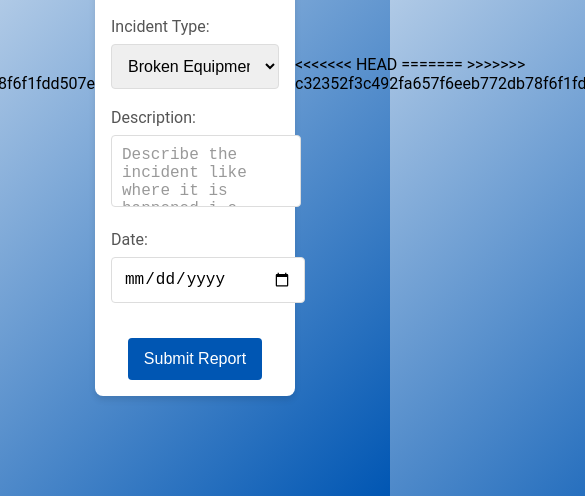
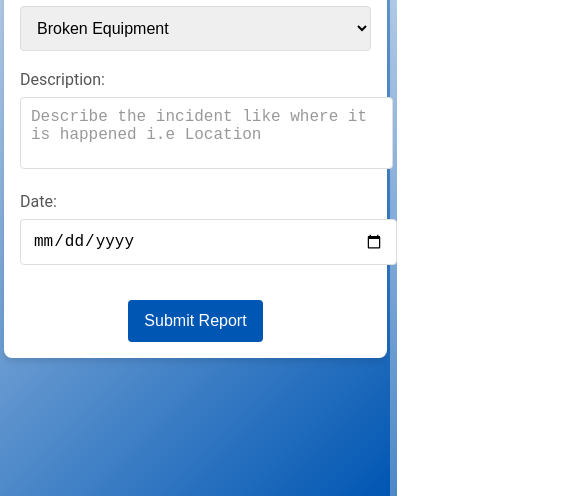
Before and after one commit to janaki799/incident-reporting-system, a website: page report.html in a window 390 px wide. Shown: the part 348-844 px from the top of the page, 585 px wide, since content can reach past the window. Drawn offline with Linux system fonts and the light colour scheme.

Commit message:
Resolved merge conflicts in report.html

```diff
--- a/report.html
+++ b/report.html
@@ -4,11 +4,7 @@
     <meta charset="UTF-8">
     <meta name="viewport" content="width=device-width, initial-scale=1.0">
     <title>Incident Reporting Form</title>
-<<<<<<< HEAD
-    <link rel="stylesheet" href="style.css">
-=======
     <link rel="stylesheet" href="style.css?=2.0">
->>>>>>> c32352f3c492fa657f6eeb772db78f6f1fdd507e
 </head>
 <body>
     <div class="container flip-animation">
@@ -58,8 +54,4 @@
 </div>
     <script src="script.js"></script>
 </body>
-<<<<<<< HEAD
 </html>
-=======
-</html>
->>>>>>> c32352f3c492fa657f6eeb772db78f6f1fdd507e
--- a/styles.css
+++ /dev/null
@@ -1,219 +0,0 @@
-/* General styles */
-body {
-    font-family: 'Roboto', sans-serif;
-    background: linear-gradient(135deg, #f5f7fa 0%,#0056b3 100%);
-    margin: 0;
-    padding: 0;
-    min-height: 100vh;
-    display: flex;
-    justify-content: center;
-    align-items: center;
-}
-
-.container {
-    background-color: #FFFFFF;
-    border-radius: 8px;
-    box-shadow: 0 4px 6px rgba(0, 0, 0, 0.1);
-    padding: 2rem;
-    max-width: 500px;
-    width: 100%;
-}
-/* Flip Animation */
-.flip {
-    transform: rotateY(180deg); /* Flip effect */
-}
-
-.container .form-group {
-    margin-bottom: 1.5rem;
-}
-
-/* Label */
-label {
-    display: block;
-    margin-bottom: 0.5rem;
-    color: #555;
-}
-
-/* Input fields and select */
-input[type="text"],
-input[type="date"],
-select,
-textarea {
-    width: 100%;
-    padding: 0.75rem;
-    border: 1px solid #ddd;
-    border-radius: 4px;
-    font-size: 1rem;
-    transition: border-color 0.3s ease;
-}
-
-input[type="text"]:focus,
-input[type="date"]:focus,
-select:focus,
-textarea:focus {
-    border-color: #0056b3;
-    outline: none;
-}
-
-/* Button styles */
-button {
-    background-color: #0056b3;
-    color: white;
-    border: none;
-    padding: 0.75rem 1.5rem;
-    font-size: 1rem;
-    border-radius: 4px;
-    cursor: pointer;
-    transition: background-color 0.3s ease;
-    display: block;
-    margin: 1rem auto 0 auto; /* Margin at top for spacing from input */
-}
-
-button:hover {
-    background-color: #004494;
-}
-
-/* Textarea - auto-expand */
-textarea {
-    resize: none;
-    min-height: 100px;
-    height: auto;
-    padding: 0.75rem;
-    border: 1px solid #ddd;
-    border-radius: 4px;
-    font-size: 1rem;
-}
-
-textarea:focus {
-    border-color: #0056b3;
-    outline: none;
-}
-
-/* Responsive styles */
-@media (max-width: 600px) {
-    .container {
-        width: 90%;
-        padding: 1rem; /* Reduced padding for mobile */
-    }
-
-    input, select, textarea {
-        max-width: 100%;
-    }
-
-    button {
-        padding: 0.75rem 1rem; /* Adjusted button padding for mobile */
-    }
-}
-
-/* Spinner Overlay */
-.spinner-overlay {
-    position: fixed;
-    top: 0;
-    left: 0;
-    width: 100%;
-    height: 100%;
-    background: rgba(255, 255, 255, 0.8);
-    display: flex;
-    justify-content: center;
-    align-items: center;
-    z-index: 1000;
-    display: none;
-}
-
-/* Spinner Animation */
-.spinner-circle {
-    border: 8px solid #f3f3f3;
-    border-top: 8px solid #3498db;
-    border-radius: 50%;
-    width: 50px;
-    height: 50px;
-    animation: spin 1s linear infinite;
-}
-
-/* Spinner animation keyframes */
-@keyframes spin {
-    0% { transform: rotate(0deg); }
-    100% { transform: rotate(360deg); }
-}
-
-.spinner-overlay p {
-    margin-top: 10px;
-    font-size: 1.2em;
-    color: #333;
-}
-textarea {
-    width: 100%;
-    padding: 10px;
-    border: 1px solid #ddd;
-    border-radius: 4px;
-    font-size: 1rem;
-    resize: none;  /* Disable manual resizing */
-    min-height: 50px;  /* Set the initial height */
-    overflow: hidden;  /* Hide scrollbar */
-}
-
-/* Optional: Add focus effect */
-textarea:focus {
-    border-color: #0056b3;
-    outline: none;
-}
-
-/* General styles for flip-container */
-.flip-container{
-    perspective: 1000px;
-    width: 300px;
-    height: 200px;
-    margin: 50px auto;
-}
-
-/* Flip Card */
-.flip-container{
-    position: relative;
-    width: 100%;
-    height: 100%;
-    transition: transform 0.6s; /* Smooth flip transition */
-    transform-style: preserve-3d;
-}
-
-/* Front side of the card */
-.flip-card-front, .flip-card-back {
-    position: absolute;
-    top: 0;
-    left: 0;
-    width: 100%;
-    height: 100%;
-    backface-visibility: hidden; /* Hides back of the card when flipped */
-}
-
-/* Front content (College Code input) */
-.flip-card-front {
-    background: #fff;
-    padding: 20px;
-    display: flex;
-    flex-direction: column;
-    justify-content: center;
-    align-items: center;
-}
-
-/* Back content (Thank you message) */
-.flip-card-back {
-    background: #f8f8f8;
-    transform: rotateY(180deg); /* Initially hide the back by rotating it */
-    padding: 20px;
-    text-align: center;
-}
-
-/* Flip effect when the form is submitted */
-
-@keyframes flip {
-    0% {
-        transform: perspective(400px) rotateY(90deg);
-    }
-    50% {
-        transform: perspective(400px) rotateY(0deg); /* Flip halfway */
-    }
-}
-
-.flip-animation {
-    animation: flip 1s ease-in-out forwards; /* Runs once */
-}
```
